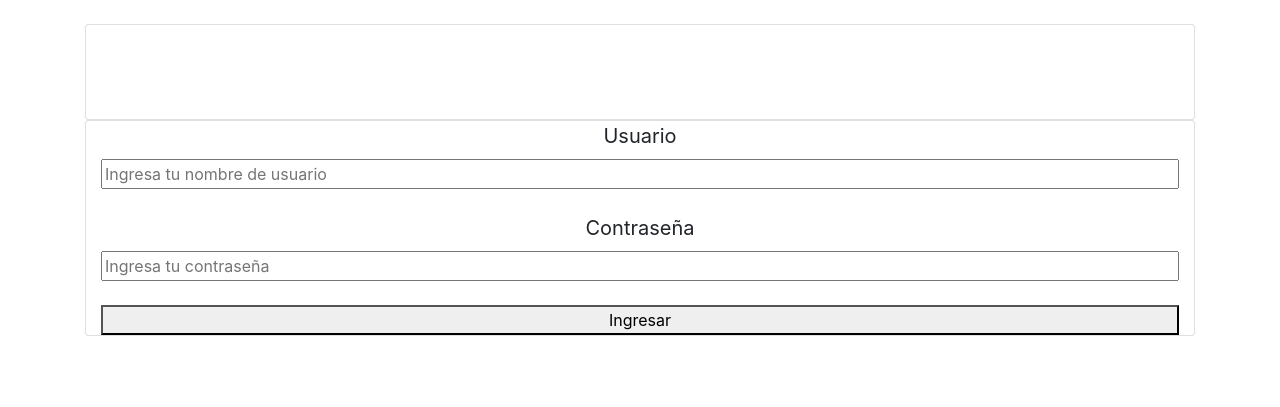
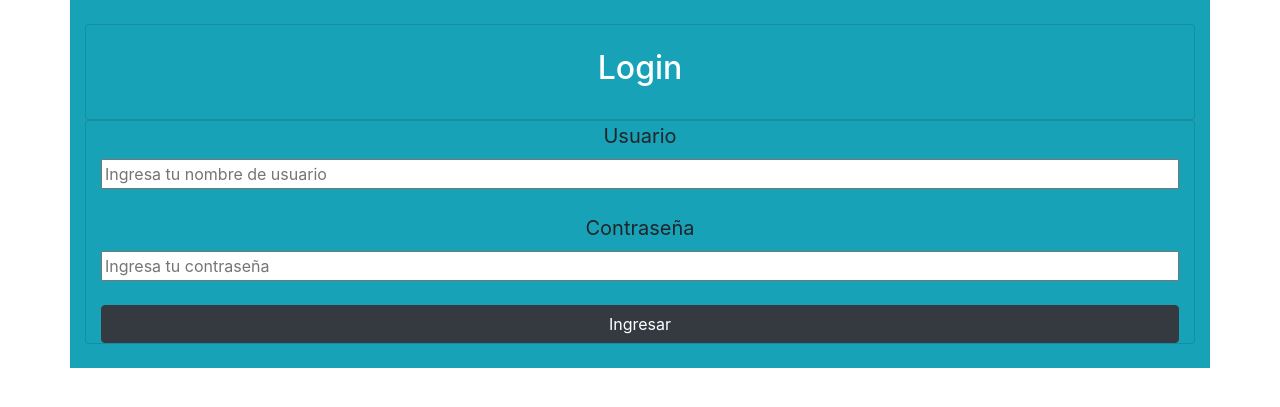
Before and after one commit to joaquingavilan/is2grupo7, a Django app: page / in a window 1280 px wide. Shown: the top 407 px of the page. Run offline with Django 4.2, Linux system fonts and the light colour scheme; data comes from the database, SQL or seed files in the repository; both versions use the stored data as it was after the commit; some libraries are stand-ins or nearby versions.

Commit message:
Ajuste de color en pantalla de login

```diff
--- a/ings2/templates/login/ingreso.html
+++ b/ings2/templates/login/ingreso.html
@@ -8,11 +8,11 @@
     <title>Ingreso</title>
 </head>
 <body>
-    <div class="container py-4">
-      <div class="card container teal py-4" align="center">
+    <div class="container py-4 bg-info">
+      <div class="card container teal py-4 bg-info" align="center">
         <h2 style="color:white">Login</h2>
       </div>
-      <form class="card container text center" align="center" action="/ingreso" method="post">
+      <form class="card container text center bg-info" align="center" action="/ingreso" method="post">
           {% csrf_token %}
           <label for="" style="font-size:20px">Usuario</label>
           <input type="text" id="usuario" name="usuario" placeholder="Ingresa tu nombre de usuario" required>
@@ -20,7 +20,7 @@
           <label for="" style="font-size:20px">Contraseña</label>
           <input type="password" id="contrasena" name="contrasena" placeholder="Ingresa tu contraseña" required>
           <br>
-          <button type="submit" class="waves-effect waves light btn-large">Ingresar</button>
+          <button type="submit" class="btn btn-dark btn-xs">Ingresar</button>
       </form>
     </div>
 </body>
```
Also changed, not shown: ings2/db.sqlite3.
